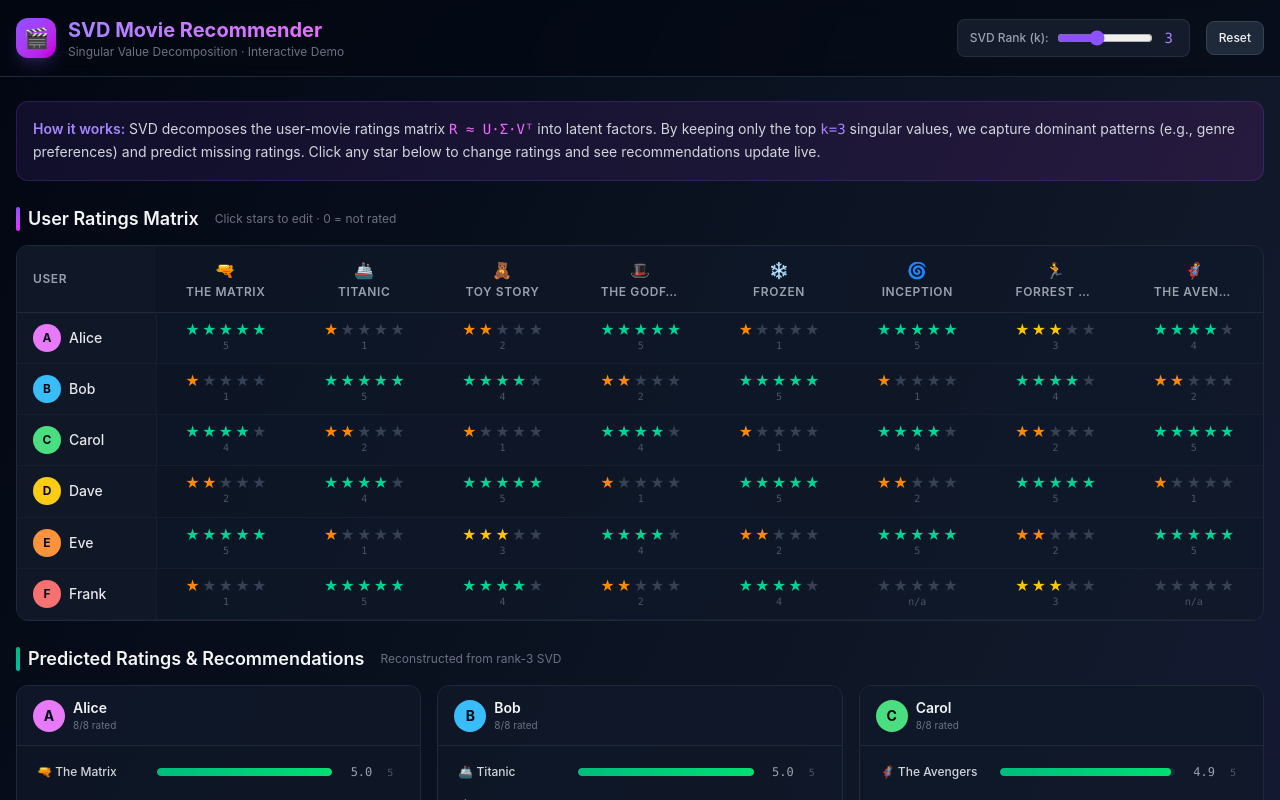
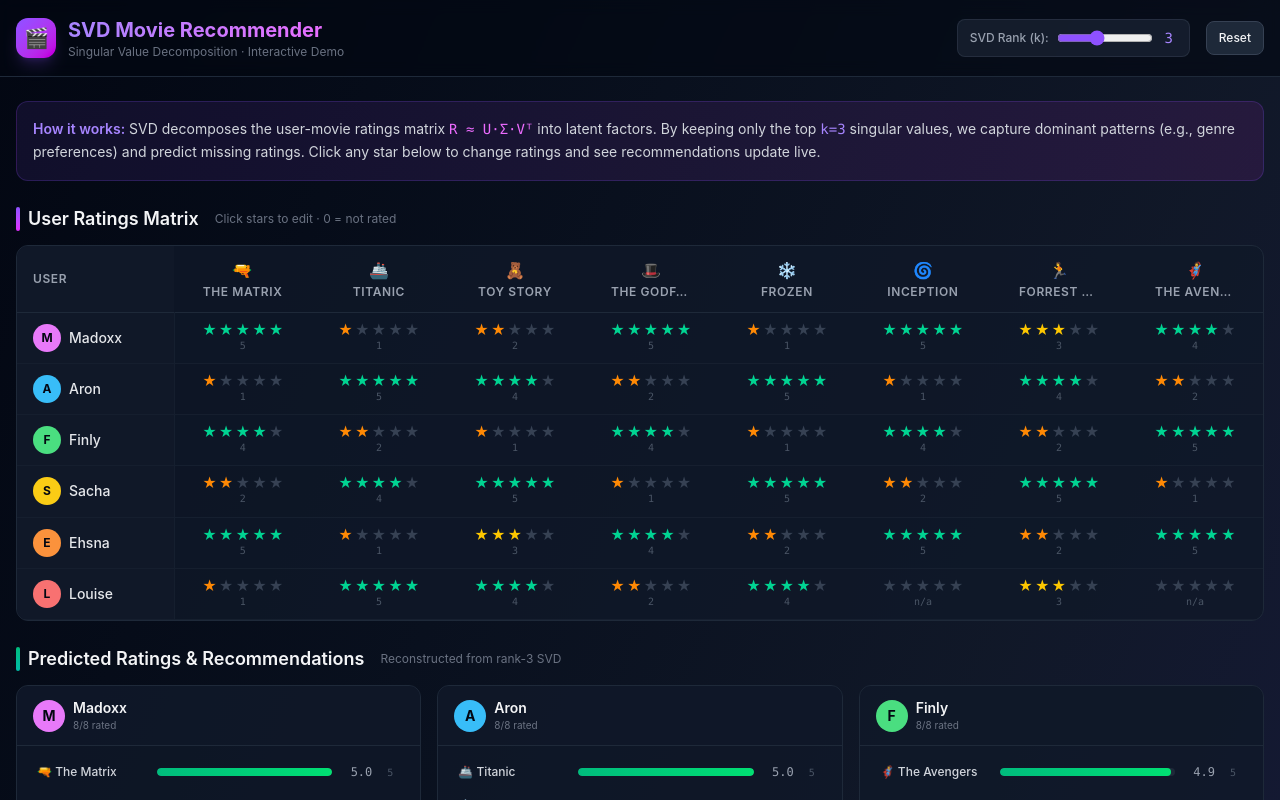
Before and after one commit to flashj8/flashj8.github.io, a React (Vite) app: page / in a window 1280 px wide. Shown: the top 800 px of the page. Built offline with nearby package versions, Linux system fonts and the light colour scheme.

Commit message:
Update App.tsx

```diff
--- a/src/App.tsx
+++ b/src/App.tsx
@@ -14,7 +14,7 @@
   "The Avengers",
 ];
 
-const USERS = ["Alice", "Bob", "Carol", "Dave", "Eve", "Frank"];
+const USERS = ["Madoxx", "Aron", "Finly", "Sacha", "Ehsna", "Louise"];
 
 const INITIAL_RATINGS: number[][] = [
   [5, 1, 2, 5, 1, 5, 3, 4],
```
